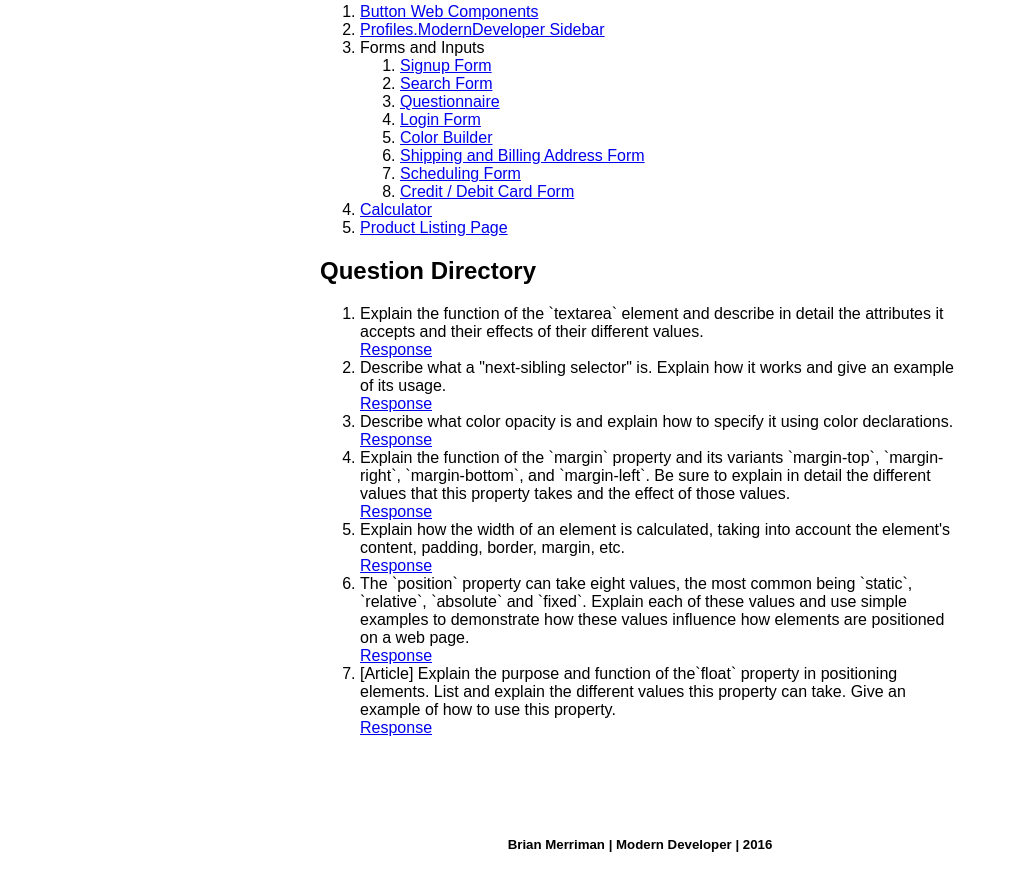
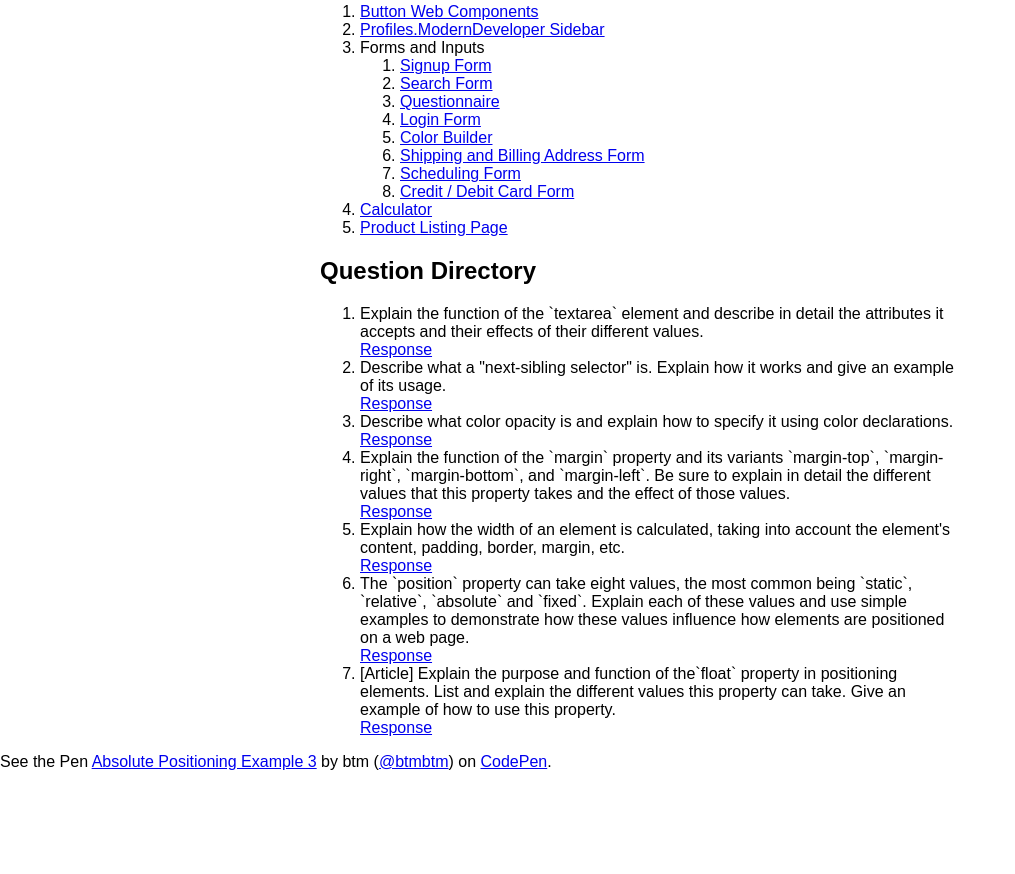
Before and after one commit to btmbtm/IntroCSS, a plain HTML site: page index.html in a window 1280 px wide. Shown: the part 709-1583 px from the top of the page, without its empty margins (0-1015 px from the left). After the commit the page ends 1496 px from the top, so only its background shows below. Drawn offline with Linux system fonts and the light colour scheme; a script that the page names is missing; a web font is replaced by a local one.

Commit message:
Update index.html

```diff
--- a/index.html
+++ b/index.html
@@ -48,6 +48,8 @@
             <li>[Article] Explain the purpose and function of the`float` property in positioning elements. List and explain the different values this property can take. Give an example of how to use this property.<br><a href="./Questions/question-7.html"> Response </a></li>
         </ol>
     </section>
+    <p data-height="265" data-theme-id="0" data-slug-hash="wWvWxY" data-default-tab="css,result" data-user="btmbtm" data-embed-version="2" class="codepen">See the Pen <a href="http://codepen.io/btmbtm/pen/wWvWxY/">Absolute Positioning Example 3</a> by btm (<a href="http://codepen.io/btmbtm">@btmbtm</a>) on <a href="http://codepen.io">CodePen</a>.</p>
+<script async="async" src="//assets.codepen.io/assets/embed/ei.js">
     <footer>
         <h5> Brian Merriman | Modern Developer | 2016 </h5>
     </footer>
```
